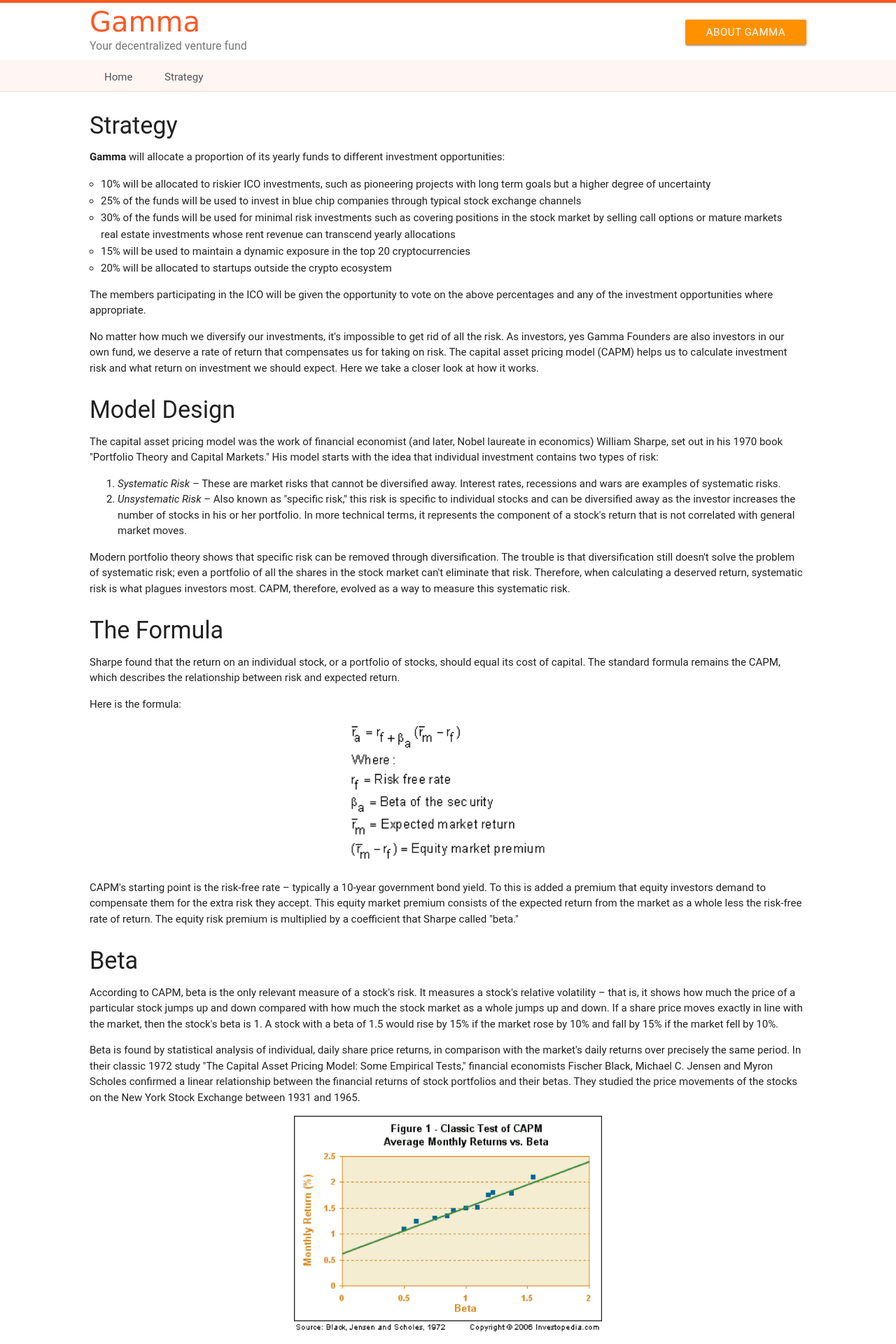
After one commit to GammaFund/Web, a Python web app: template template/strategy.html in a window 1280 px wide. The commit adds this page. Shown: the top 1920 px of the page at 70% size. Run offline with Jinja, Linux system fonts and the light colour scheme; the template is opened without the code that fills it, so the values that code supplies are empty; some libraries are stand-ins or nearby versions; some web fonts are replaced.

Commit message:
Update web content

```diff
--- a/style/v1.css
+++ b/style/v1.css
@@ -1,6 +1,9 @@
 
 body{
     border-top: 4px solid #ff5722;
+}
+
+body.home{
     background-image: repeating-linear-gradient(135deg, #fff, #fff 20px, #fffceb 20px, #fffceb 51px);
     min-height: 400px;
 }
@@ -11,19 +14,62 @@ body{
 ul.logo_ul{}
 
 .link_bar{
-    position: absolute; top: 28px; right:0;z-index: 1;
+    position: absolute;
+    top: 24px;
+    right:0;
+    z-index: 1;
 }
 .link_bar a{margin-left: 6px;}
 
-.logo{font-size: 3em; font-family: verdana;color: #ff5723;font-weight: 100;}
-.headline{font-size: 1.3em;color:#777;}
-.headline_text{}
+.logo{
+    font-size: 40px;
+    font-family: verdana;
+    font-weight: 100;
+    line-height: 54px;
+    color: #ff5723;
+}
+.headline{
+    color:#777;
+    font-size: 16px;
+    margin-top: -4px;
+}
 
-.header_div{
-    padding-bottom: 10px;
+.header-div{
+    padding-bottom: 8px;
     background-color: #fff;
+    /*border-bottom: 1px solid #ddd;*/
+}
+
+.nav-bar-container{
+    background-color: #fff5f2;
     border-bottom: 1px solid #ddd;
+    min-height: 24px;
+    padding-top:4px;
 }
+.nav-bar-container ul{
+    margin: 0;
+    padding: 0;
+}
+
+.nav-bar-container ul li{
+    list-style: none;
+    display: inline-block;
+    vertical-align: top;
+    padding: 8px 20px;
+    border: 1px solid transparent;
+    border-bottom: none;
+}
+.nav-bar-container ul a{
+    color: #555;
+}
+.nav-bar-container ul a.selected li,
+.nav-bar-container ul a:hover li{
+    background-color: #fff;
+    border: 1px solid #ddd;
+    border-bottom: 1px solid #fff;
+    margin-bottom: -1px;
+}
+
 .section_item_inner{
     background-color: rgba(255,255,255,0.7); border: 2px solid #ff5723;
 }
@@ -36,6 +82,13 @@ ul.logo_ul{}
     margin-top: 14px !important;
 }
 
+
+.strategy-content{}
+.strategy-content h4{margin-top: 30px;}
+.strategy-content ul{margin: 0 16px;}
+.strategy-content ul li{list-style: circle; line-height: 24px;}
+.strategy-content div.img-container{text-align: center;}
+.strategy-content div img{max-width: 440px;}
 
 /*
 
--- a/template/base.html
+++ b/template/base.html
@@ -24,12 +24,12 @@
 
 
 </head>
-<body>
+<body class="{% block body_class %}{{ current_page }}{% endblock %}">
 
 
 {% block body_header_content %}
 
-<div class="header_div">
+<div class="header-div">
 
     <div class="container">
         <div class="header">
@@ -38,7 +38,7 @@
 
                     <a href="/" class="logo">Gamma</a>
                     <div class="headline">
-                        <div class="headline_text">Your decentralized venture fund</div>
+                        Your decentralized venture fund
                     </div>
 
                 </li>
@@ -49,6 +49,17 @@
             </ul>
 
         </div>
+    </div>
+</div>
+<div class="nav-bar-container">
+
+    <div class="container">
+        <ul class="nav-bar">
+            <a href="./" {% if current_page == "home" %}class="selected"{% endif %}><li>Home</li></a>
+            <a href="./strategy" {% if current_page == "strategy" %}class="selected"{% endif %}><li>Strategy</li></a>
+            {# <a href="./our-team" {% if current_page == "our-team" %}class="selected"{% endif %}><li>Our Team</li></a> #}
+        </ul>
+
     </div>
 </div>
 
@@ -69,9 +80,9 @@
             <div class="nav-wrapper">
                 &copy; 2017 gammafund.org  All rights reserved.
                 <ul class="links_ui">
-                    <li><a href="https://slack.gammafund.org/" target="_blank"><i class="fa fa-slack" aria-hidden="true"></i></a></li>
+                    {# <li><a href="https://slack.gammafund.org/" target="_blank"><i class="fa fa-slack" aria-hidden="true"></i></a></li> #}
                     <li><a href="https://www.facebook.com/gammafund/" target="_blank"><i class="fa fa-facebook" aria-hidden="true"></i></a></li>
-                    <li><a href="https://twitter.com/gammafund" target="_blank"><i class="fa fa-twitter" aria-hidden="true"></i></a></li>
+                    {# <li><a href="https://twitter.com/gammafund" target="_blank"><i class="fa fa-twitter" aria-hidden="true"></i></a></li> #}
                     <li><a href="https://instagram.com/gammafund" target="_blank"><i class="fa fa-instagram" aria-hidden="true"></i></a></li>
                     <li><a href="https://github.com/GammaFund" target="_blank"><i class="fa fa-github" aria-hidden="true"></i></a></li>
                     <li><a href="mailto:contact@gammafund.org"><i class="fa fa-envelope" aria-hidden="true"></i></a></li>
--- a/template/index.html
+++ b/template/index.html
@@ -1,7 +1,4 @@
-
 {% extends "base.html" %}
-
-
 
 {% block body_content %}
 
--- /dev/null
+++ b/template/strategy.html
@@ -0,0 +1,112 @@
+
+{% extends "base.html" %}
+
+
+{% block body_content %}
+
+
+
+<div class="">
+    <div class="container">
+        <div class="row">
+
+            <div class="col l12 s12">
+
+                <div class="strategy-content">
+
+<h4>Strategy</h4>
+
+<p><b>Gamma</b> will allocate a proportion of its yearly funds to different investment opportunities:</p>
+
+<ul class="allocation">
+    <li>10% will be allocated to riskier ICO investments, such as pioneering projects with long term goals but a higher degree of uncertainty</li>
+    <li>25% of the funds will be used to invest in blue chip companies through typical stock exchange channels</li>
+    <li>30% of the funds will be used for minimal risk investments such as covering positions in the stock market by selling call options or mature markets real estate investments whose rent revenue can transcend yearly allocations</li>
+    <li>15% will be used to maintain a dynamic exposure in the top 20 cryptocurrencies</li>
+    <li>20% will be allocated to startups outside the crypto ecosystem</li>
+</ul>
+
+<p>The members participating in the ICO will be given the opportunity to vote on the above percentages and any of the investment opportunities where appropriate.</p>
+
+<p>No matter how much we diversify our investments, it's impossible to get rid of all the risk. As investors, yes Gamma Founders are also investors in our own fund, we deserve a rate of return that compensates us for taking on risk. The capital asset pricing model (CAPM) helps us to calculate investment risk and what return on investment we should expect. Here we take a closer look at how it works.</p>
+
+<h4>Model Design</h4>
+
+<p>The capital asset pricing model was the work of financial economist (and later, Nobel laureate in economics) William Sharpe, set out in his 1970 book "Portfolio Theory and Capital Markets." His model starts with the idea that individual investment contains two types of risk:</p>
+
+<ol>
+    <li><i>Systematic Risk</i> – These are market risks that cannot be diversified away. Interest rates, recessions and wars are examples of systematic risks.</li>
+    <li><i>Unsystematic Risk</i> – Also known as "specific risk," this risk is specific to individual stocks and can be diversified away as the investor increases the number of stocks in his or her portfolio. In more technical terms, it represents the component of a stock's return that is not correlated with general market moves.</li>
+</ol>
+
+<p>
+Modern portfolio theory shows that specific risk can be removed through diversification. The trouble is that diversification still doesn't solve the problem of systematic risk; even a portfolio of all the shares in the stock market can't eliminate that risk. Therefore, when calculating a deserved return, systematic risk is what plagues investors most. CAPM, therefore, evolved as a way to measure this systematic risk.</p>
+
+<h4>The Formula</h4>
+
+<p>
+Sharpe found that the return on an individual stock, or a portfolio of stocks, should equal its cost of capital. The standard formula remains the CAPM, which describes the relationship between risk and expected return.</p>
+
+<p>Here is the formula:</p>
+
+<p><div class="img-container"><img src="/images/strategy__formula.png" style="width: 300px" /></div></p>
+
+<p>
+CAPM's starting point is the risk-free rate – typically a 10-year government bond yield. To this is added a premium that equity investors demand to compensate them for the extra risk they accept. This equity market premium consists of the expected return from the market as a whole less the risk-free rate of return. The equity risk premium is multiplied by a coefficient that Sharpe called "beta."</p>
+
+<h4>Beta</h4>
+
+<p>
+According to CAPM, beta is the only relevant measure of a stock's risk. It measures a stock's relative volatility – that is, it shows how much the price of a particular stock jumps up and down compared with how much the stock market as a whole jumps up and down. If a share price moves exactly in line with the market, then the stock's beta is 1. A stock with a beta of 1.5 would rise by 15% if the market rose by 10% and fall by 15% if the market fell by 10%.</p>
+
+<p>Beta is found by statistical analysis of individual, daily share price returns, in comparison with the market's daily returns over precisely the same period. In their classic 1972 study "The Capital Asset Pricing Model: Some Empirical Tests," financial economists Fischer Black, Michael C. Jensen and Myron Scholes confirmed a linear relationship between the financial returns of stock portfolios and their betas. They studied the price movements of the stocks on the New York Stock Exchange between 1931 and 1965.</p>
+
+<p><div class="img-container"><img src="/images/strategy__capm_vs_beta.png" /></div></p>
+
+<p>Beta, compared with the equity risk premium, shows the amount of compensation equity investors need for taking on additional risk. If the stock's beta is 2.0, the risk-free rate is 3%, and the market rate of return is 7%, the market's excess return is 4% (7% - 3%). Accordingly, the stock's excess return is 8% (2 X 4%, multiplying market return by the beta), and the stock's total required return is 11% (8% + 3%, the stock's excess return plus the risk-free rate).</p>
+
+<p>What this shows is that a riskier investment should earn a premium over the risk-free rate – the amount over the risk-free rate is calculated by the equity market premium multiplied by its beta. In other words, it's possible, by knowing the individual parts of the CAPM, to gauge whether or not the current price of a stock is consistent with its likely return – that is, whether or not the investment is a bargain or too expensive.</p>
+
+<h4>What CAPM Means for You</h4>
+
+<p>
+This model presents a very simple theory that delivers a simple result. The theory says that the only reason an investor should earn more, on average, by investing in one stock rather than another is that one stock is riskier. Not surprisingly, the model has come to dominate modern financial theory. But does it really work?</p>
+
+<p>It's not entirely clear. The big sticking point is beta. When professors Eugene Fama and Kenneth French looked at share returns on the New York Stock Exchange, the American Stock Exchange and Nasdaq between 1963 and 1990, they found that differences in betas over that lengthy period did not explain the performance of different stocks. The linear relationship between beta and individual stock returns also breaks down over shorter periods of time. These findings seem to suggest that CAPM may be wrong.</p>
+
+
+<p><div class="img-container"><img src="/images/strategy__avg_return_vs_beta.png" /></div></p>
+
+
+<p>While some studies raise doubts about CAPM's validity, the model is still widely used in the investment community. Although it is difficult to predict from beta how individual stocks might react to particular movements, investors can probably safely deduce that a portfolio of high-beta stocks will move more than the market in either direction, and a portfolio of low-beta stocks will move less than the market.</p>
+<p>This is important for investors – especially fund managers – because they may be unwilling to or prevented from holding cash if they feel that the market is likely to fall. If so, they can hold low-beta stocks instead. Investors can tailor a portfolio to their specific risk-return requirements, aiming to hold securities with betas in excess of 1 while the market is rising, and securities with betas of less than 1 when the market is falling.</p>
+<p>Not surprisingly, CAPM contributed to the rise in use of indexing – assembling a portfolio of shares to mimic a particular market – by risk-averse investors. This is largely due to CAPM's message that it is only possible to earn higher returns than those of the market as a whole by taking on higher risk (beta).</p>
+
+<h4>The Bottom Line</h4>
+<p>The capital asset pricing model is by no means a perfect theory. But the spirit of CAPM is correct. It provides a usable measure of risk that helps investors determine what return they deserve for putting their money at risk.</p>
+
+                </div>
+
+            </div>
+
+        </div>
+    </div>
+</div>
+
+
+
+{% endblock %}
+
+
+
+
+
+
+{% block body_footerscript_content %}
+
+<script type="text/javascript">
+
+</script>
+
+
+{% endblock %}
```
Also changed, not shown: main.py (+29 -9 lines), template/our-team.html (added, +38 -0 lines), images/strategy__avg_return_vs_beta.png (added), images/strategy__capm_vs_beta.png (added), images/strategy__formula.png (added).
